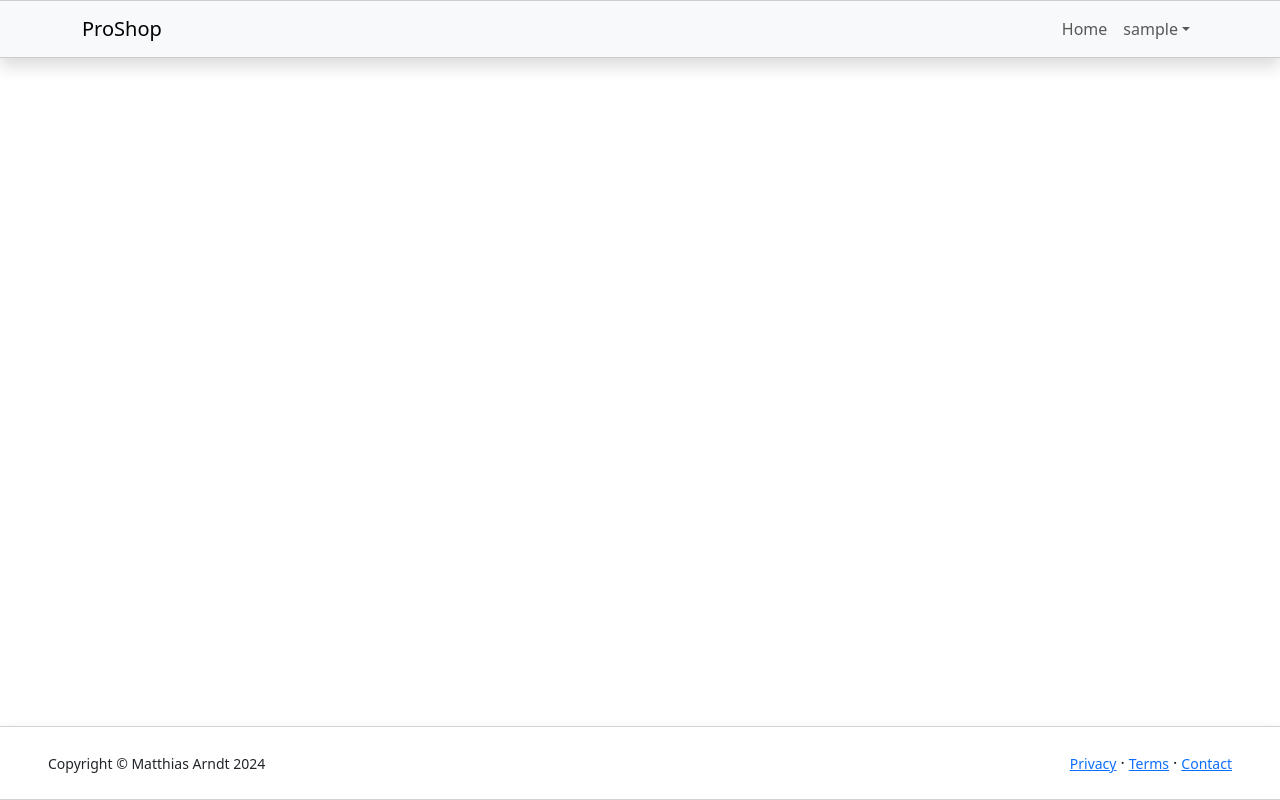
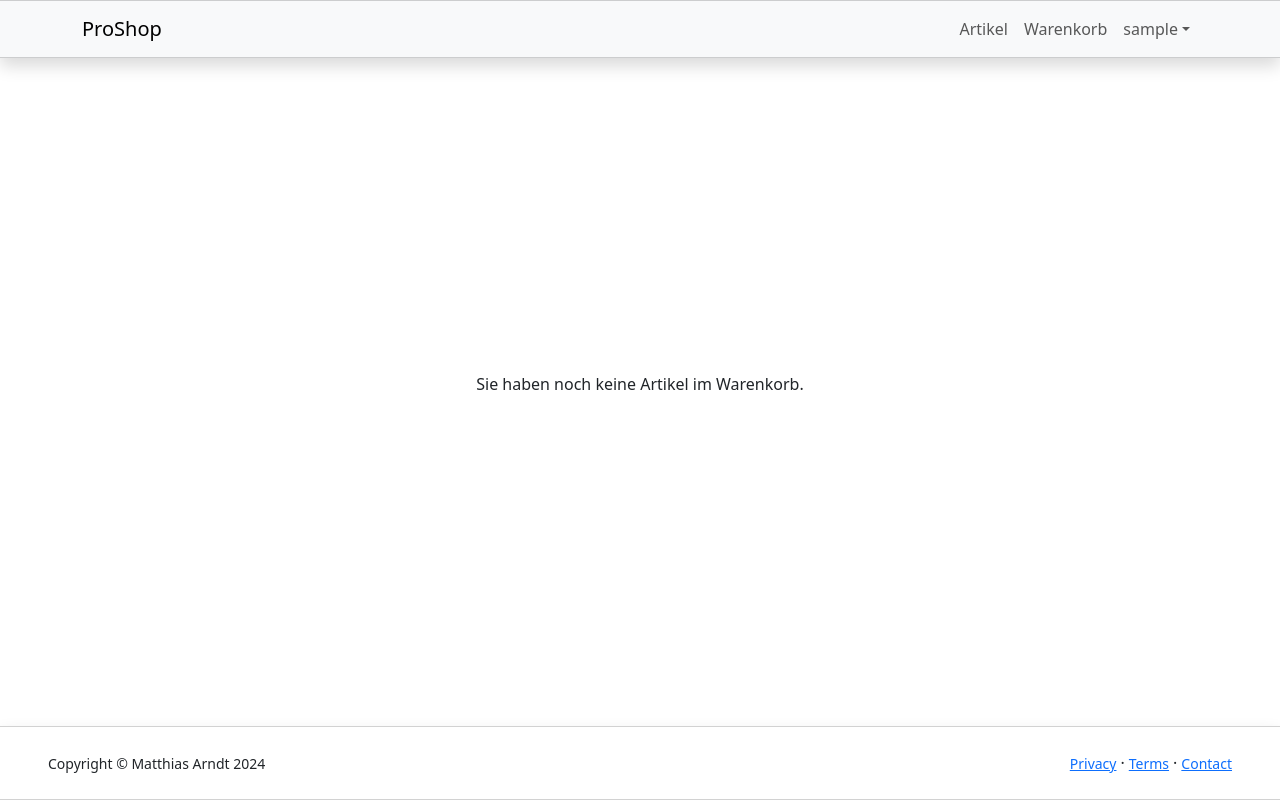
Before and after one commit to Vynvan/proshop, a React (Create React App) app: page /cart in a window 1280 px wide. Built offline with nearby package versions, Linux system fonts and the light colour scheme; sample sign-in values are in the browser's storage.

Commit message:
Added Cart page

```diff
--- a/src/App.css
+++ b/src/App.css
@@ -26,8 +26,19 @@ button.rounded-circle {
   padding: 6px 10px;
 }
 
-.rounded-circle .bi {
+.rounded-circle .bi{
   height: 20px;
   width: 20px;
   margin-top: -3px;
 }
+
+nav .bi {
+  display: none;
+  height: 20px;
+  width: 20px;
+  margin-top: -1px;
+}
+
+.accordion-item .accordion-button {
+  width: fit-content;
+}
--- a/src/App.js
+++ b/src/App.js
@@ -7,6 +7,7 @@ import ProtectedRoute from './components/ProtectedRoute';
 import { CardProvider } from './hooks/CardProvider';
 import { UserProvider } from './hooks/UserProvider';
 import Articles from './pages/Articles';
+import Cart from './pages/Cart';
 import Login from './pages/Login';
 import Register from './pages/Register';
 
@@ -31,6 +32,9 @@ function App() {
                   <Route path="/" element={
                      <Articles />
                   } />
+                  <Route path='/cart' element={
+                     <Cart />
+                  } />
                </Route>
             </Routes>
             <Footer />
--- /dev/null
+++ b/src/components/CartLink.js
@@ -0,0 +1,22 @@
+import { Badge } from "react-bootstrap";
+import useCart from "../hooks/CardProvider";
+
+export default function CartLink() {
+   const { cart } = useCart();
+
+   return (
+      <>
+         <span>Warenkorb</span>
+         <svg xmlns="http://www.w3.org/2000/svg" fill="currentColor" className="bi bi-cart-plus">
+            <path d="M9 5.5a.5.5 0 0 0-1 0V7H6.5a.5.5 0 0 0 0 1H8v1.5a.5.5 0 0 0 1 0V8h1.5a.5.5 0 0 0 0-1H9z"/>
+            <path d="M.5 1a.5.5 0 0 0 0 1h1.11l.401 1.607 1.498 7.985A.5.5 0 0 0 4 12h1a2 2 0 1 0 0 4 2 2 0 0 0 0-4h7a2 2 0 1 0 0 4 2 2 0 0 0 0-4h1a.5.5 0 0 0 .491-.408l1.5-8A.5.5 0 0 0 14.5 3H2.89l-.405-1.621A.5.5 0 0 0 2 1zm3.915 10L3.102 4h10.796l-1.313 7zM6 14a1 1 0 1 1-2 0 1 1 0 0 1 2 0m7 0a1 1 0 1 1-2 0 1 1 0 0 1 2 0"/>
+         </svg>
+         {cart && (cart.length > 0) && (
+            <>
+               <Badge bg="secondary" className="ms-1">{cart.length}</Badge>
+               <span className="visually-hidden">Artikel im Warenkorb</span>
+            </>
+         )}
+      </>
+   );
+}
--- a/src/components/Navigation.js
+++ b/src/components/Navigation.js
@@ -1,6 +1,7 @@
 import { Link } from 'react-router-dom';
 import { Container, Nav, Navbar } from 'react-bootstrap';
 import NavDropdown from 'react-bootstrap/NavDropdown';
+import CartLink from './CartLink';
 import DropdownSwitch from './DropdownSwitch';
 import LogoutToggleButton from './LogoutToggleButton';
 import useUser from '../hooks/UserProvider';
@@ -15,7 +16,10 @@ function Navigation() {
             <Navbar.Toggle aria-controls="basic-navbar-nav" />
             <Navbar.Collapse id="basic-navbar-nav">
                <Nav className="ms-auto">
-                  <Link className='nav-link' to="/">Home</Link>
+                  <Link className='nav-link' to="/">Artikel</Link>
+                  <Link className='nav-link' to="/cart">
+                     <CartLink />
+                  </Link>
                   {user ? (
                      <NavDropdown id="dropdown-basic-button" drop='down-centered' variant='none' title={user.username}>
                         <DropdownSwitch labelName='Dark mode' />
--- a/src/hooks/CardProvider.js
+++ b/src/hooks/CardProvider.js
@@ -5,35 +5,37 @@ const CartContext = createContext();
 
 export function CardProvider({ children }) {
    const { user } = useUser();
-   const initialState = user && localStorage.getItem(`cart-${user.id}`) ? JSON.parse(localStorage.getItem(`cart-${user.id}`)) : [];
+   const initialState = user && localStorage.getItem(`cart-${user.userId}`) ? JSON.parse(localStorage.getItem(`cart-${user.userId}`)) : [];
    const [cart, dispatch] = useReducer((state, action) => {
       console.log('Dispatch: state:', state, 'action: ', action)
       switch (action.type) {
-         case 'INCREMENT':
          case 'ADD':
             const articleInCart = state.find(item => item.product_id === action.id);
             if (articleInCart) {
                articleInCart.quantity += 1;
-               return state;
+               console.log(`${articleInCart.title}: ${articleInCart.quantity}`)
+               return [...state];
             }
             else return [...state, { ...action.article, quantity: 1 }];
          case 'DECREMENT':
             const articleToDecrement = state.find(item => item.product_id === action.id);
             if (articleToDecrement && articleToDecrement.quantity > 1) {
                articleToDecrement.quantity -= 1;
-               return state;
+               return [...state];
             }
+            else return state;
          case 'REMOVE':
-            return state.filter(item => item.product_id === action.id);
+            return state.filter(item => item.product_id !== action.id);
          default:
+            console.log('Invalid dispatch!')
             return state;
       }
    }, initialState);
 
    useEffect(() => {
       console.log('UseEffect Cardprovider: ', cart);
-      if (cart) localStorage.setItem(`cart-${user.id}`, JSON.stringify(cart));
-      else localStorage.removeItem(`cart-${user.id}`);
+      if (user && cart) localStorage.setItem(`cart-${user.userId}`, JSON.stringify(cart));
+      else if (user) localStorage.removeItem(`cart-${user.userId}`);
    }, [cart, user]);
 
    function addArticle(article) {
@@ -44,15 +46,11 @@ export function CardProvider({ children }) {
       dispatch({ id: article.product_id, type: 'DECREMENT' });
    }
 
-   function increment(article) {
-      dispatch({ id: article.product_id, type: 'INCREMENT' });
-   }
-
    function removeArticle(article) {
       dispatch({ id: article.product_id, type: 'REMOVE' });
    }
 
-   return <CartContext.Provider value={{ cart, addArticle, decrement, increment, removeArticle }}>
+   return <CartContext.Provider value={{ cart, addArticle, decrement, removeArticle }}>
       {children}
    </CartContext.Provider>;
 };
--- /dev/null
+++ b/src/pages/Cart.js
@@ -0,0 +1,33 @@
+import { Accordion, Button, ButtonGroup, Card, Image } from "react-bootstrap";
+import useCart from "../hooks/CardProvider";
+
+export default function Cart() {
+   const { cart, addArticle, decrement, removeArticle } = useCart();
+   const noArticles = cart === undefined || cart === null || cart.length === 0;
+
+   return (
+      <Accordion>
+         {cart.map(article => (
+            <Accordion.Item  className="cart-item" eventKey={article.product_id}>
+               <Card className="flex-row align-items-center flex-0-0">
+                  <span className="flex-grow-1">{article.title}</span>
+                  <ButtonGroup className="mx-2">
+                     <Button onClick={() => decrement(article)}>-</Button>
+                     <Button>{article.quantity}</Button>
+                     <Button onClick={() => addArticle(article)}>+</Button>
+                  </ButtonGroup>
+                  <Button className="mx-2" onClick={() => removeArticle(article)}>Entfernen</Button>
+                  <span>{article.price} €</span>
+                  <Accordion.Button>Details&nbsp;</Accordion.Button>
+               </Card>
+               <Accordion.Body>
+                  <Image src={article.image} srcSet="2922280_27002.jpg" alt={article.title}
+                  className="col-md-6" fluid />
+                  <span>{article.text}</span>
+               </Accordion.Body>
+            </Accordion.Item>
+         ))}
+         {noArticles && <p className="align-self-center text-center">Sie haben noch keine Artikel im Warenkorb.</p>}
+      </Accordion>
+   );
+}
```
Lines whose indentation alone changed are shown as unchanged.
